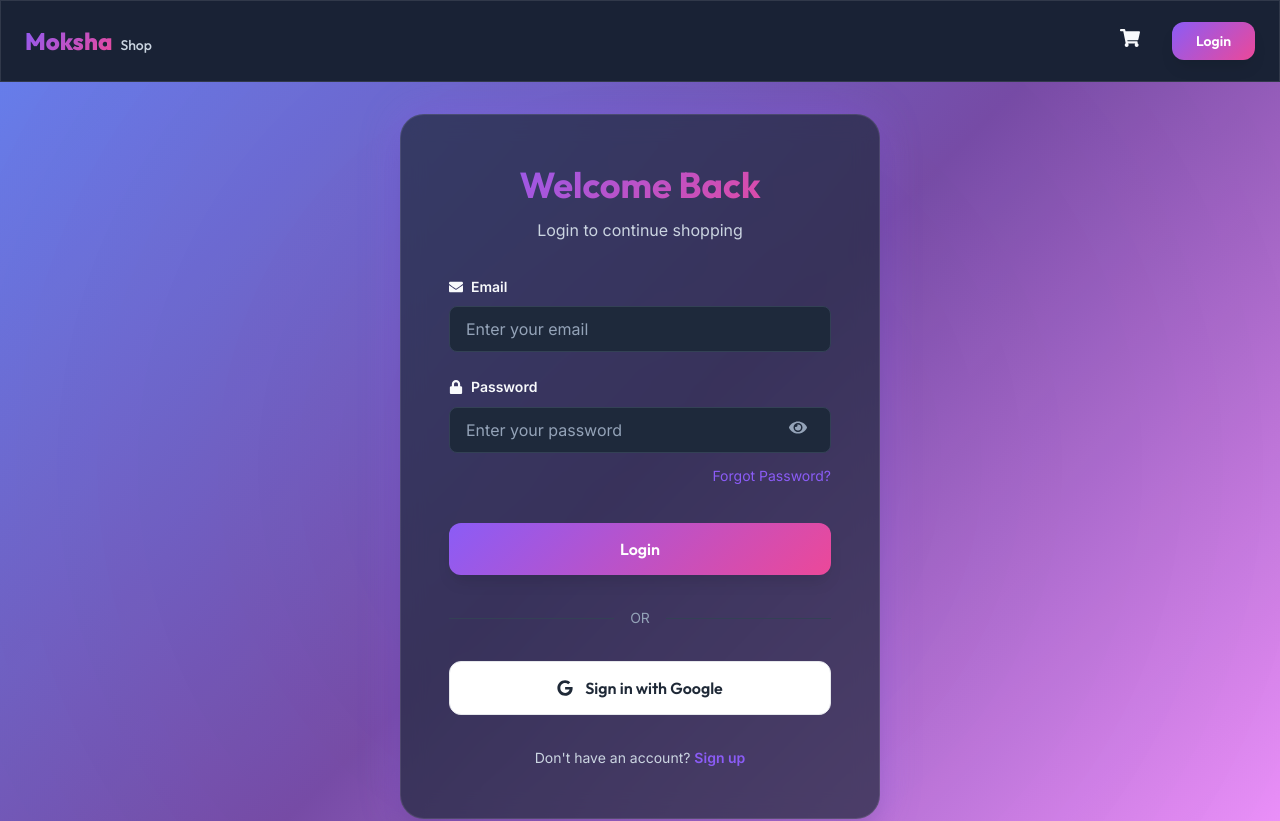
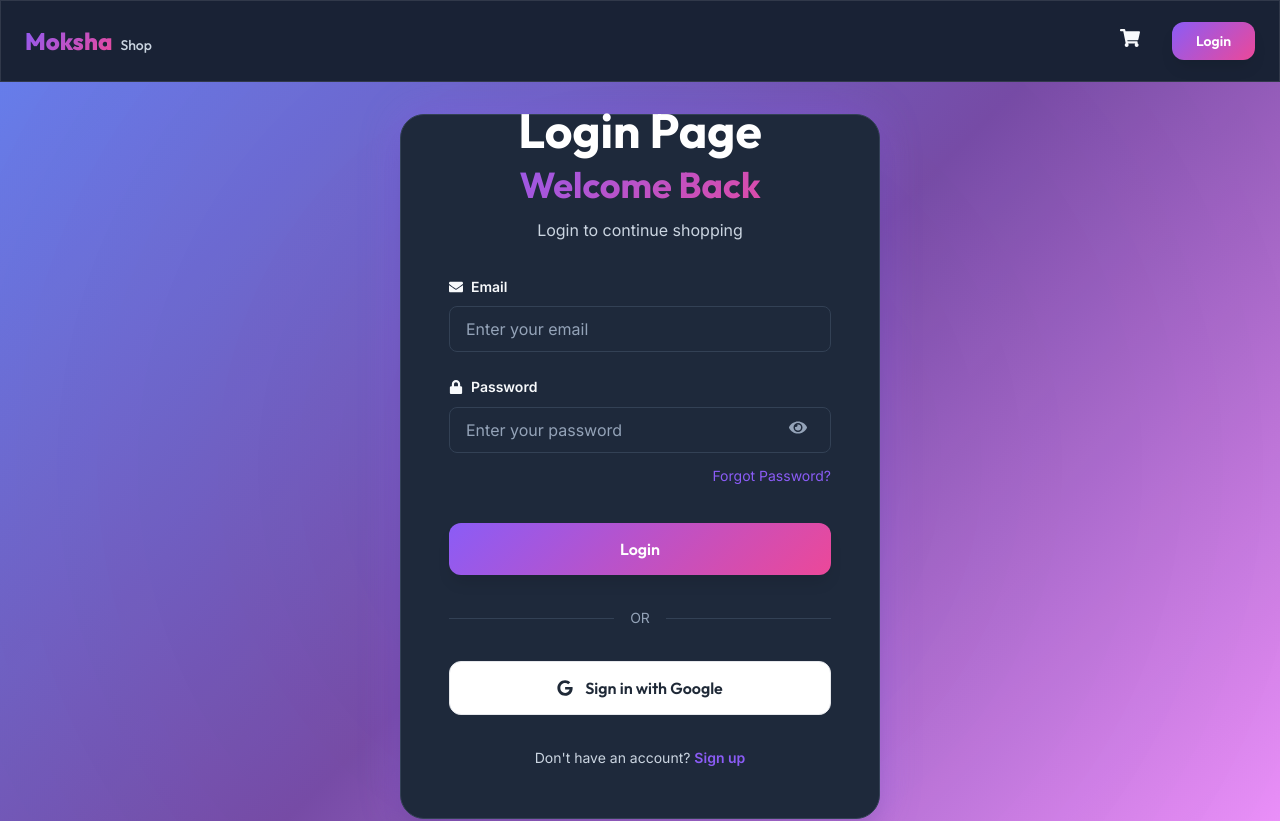
Before and after one commit to veeru525/Mokshanew, a React (Vite) app: page /login in a window 1280 px wide. Shown: the top 821 px of the page. Built offline with nearby package versions, Linux system fonts and the light colour scheme; no server answers.

Commit message:
fix: simplify auth UI for better visibility and fix vite.config.js

```diff
--- a/src/pages/Login.jsx
+++ b/src/pages/Login.jsx
@@ -57,7 +57,8 @@ const Login = () => {
 
     return (
         <div className="auth-container">
-            <div className="auth-card glass">
+            <h1 style={{ color: 'white', textAlign: 'center', position: 'absolute', top: '20px', width: '100%', zIndex: 100 }}>Login Page</h1>
+            <div className="auth-card" style={{ background: '#1e293b', border: '1px solid #334155', opacity: 1, visibility: 'visible' }}>
                 <div className="auth-header">
                     <h1 className="auth-title gradient-text">Welcome Back</h1>
                     <p className="auth-subtitle">Login to continue shopping</p>
--- a/src/pages/Signup.jsx
+++ b/src/pages/Signup.jsx
@@ -91,7 +91,8 @@ const Signup = () => {
 
     return (
         <div className="auth-container">
-            <div className="auth-card glass">
+            <h1 style={{ color: 'white', textAlign: 'center', position: 'absolute', top: '20px', width: '100%', zIndex: 100 }}>Signup Page</h1>
+            <div className="auth-card" style={{ background: '#1e293b', border: '1px solid #334155', opacity: 1, visibility: 'visible' }}>
                 <div className="auth-header">
                     <h1 className="auth-title gradient-text">Create Account</h1>
                     <p className="auth-subtitle">Join us and start shopping</p>
--- a/vite.config.js
+++ b/vite.config.js
@@ -4,9 +4,6 @@ import react from '@vitejs/plugin-react'
 // https://vite.dev/config/
 export default defineConfig({
   plugins: [react()],
-  optimizeDeps: {
-    include: ['xlsx']
-  },
   build: {
     commonjsOptions: {
       include: [/xlsx/, /node_modules/]
@@ -21,6 +18,6 @@ export default defineConfig({
     }
   },
   optimizeDeps: {
-    include: ['xlsx']
+    include: ['xlsx', 'firebase/app', 'firebase/auth', 'firebase/firestore']
   }
 })
```
